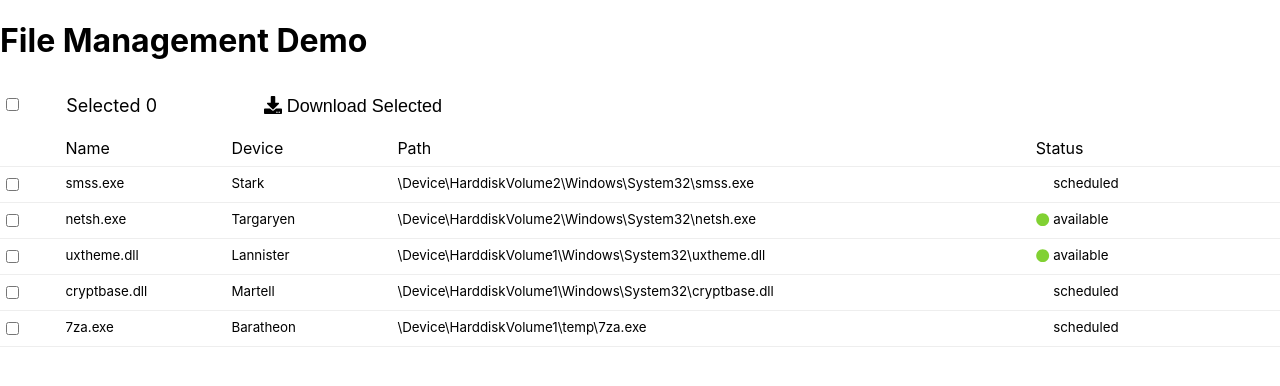
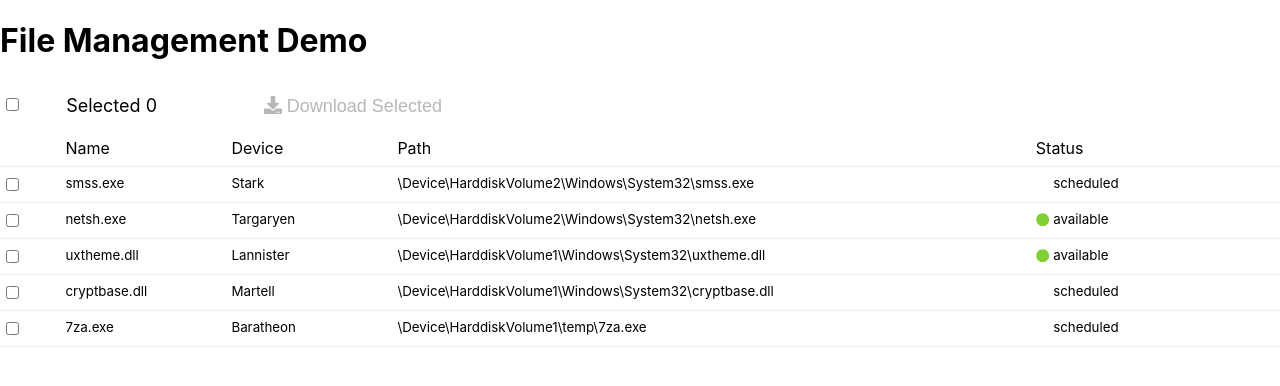
Before and after one commit to mattcfilbert/File-Management-Demo, a React (Create React App) app: page / in a window 1280 px wide. Shown: the top 386 px of the page. Built offline with nearby package versions, Linux system fonts and the light colour scheme.

Commit message:
download button disabled when no available files selected

```diff
--- a/src/components/FileList/FileList.tsx
+++ b/src/components/FileList/FileList.tsx
@@ -14,6 +14,7 @@ function FileList({displayFiles}: FileListProps) {
     const [files, setFiles] = useState<DisplayFile[]>([])
     const [masterCheck, setMasterCheck] = useState<SelectAllCheck>(SelectAllCheck.None)
     const [indeterminate, setIndeterminate] = useState<boolean>(false)
+    const [availableChecked, setAvailableChecked] = useState<number>(0)
 
     useEffect(() => {
         setFiles(displayFiles)
@@ -36,11 +37,14 @@ function FileList({displayFiles}: FileListProps) {
 
     function updateNumChecked(arr: DisplayFile[]): void {
         let count = 0
+        let availableCount = 0
         arr.forEach((el) => {
             if(el.checked) {
                 count++
+                if(el.status === "available") availableCount++
             }
         })
+        setAvailableChecked(availableCount)
         setNumChecked(count)
         updateAllCheck(count)
     }
@@ -66,10 +70,12 @@ function FileList({displayFiles}: FileListProps) {
         if(masterCheck === SelectAllCheck.All) {
             setMasterCheck(SelectAllCheck.None)
             setNumChecked(0)
+            setAvailableChecked(0)
             selectAll(false)
         } else {
             setMasterCheck(SelectAllCheck.All)
             setNumChecked(files.length)
+            setAvailableChecked(files.filter(f => f.status === "available").length)
             selectAll(true)
         }
     }
@@ -87,7 +93,7 @@ function FileList({displayFiles}: FileListProps) {
                 </div>
                 <div className="select-count">Selected {numChecked}</div>
                 <div>
-                    <button className="download"><FontAwesomeIcon icon={faDownload}/> Download Selected</button>
+                    <button className="download" disabled={!availableChecked} onClick={() => console.log("test")}><FontAwesomeIcon icon={faDownload}/> Download Selected</button>
                 </div>
             </div>
             <div role="table" aria-label="File Management Table" >
```
